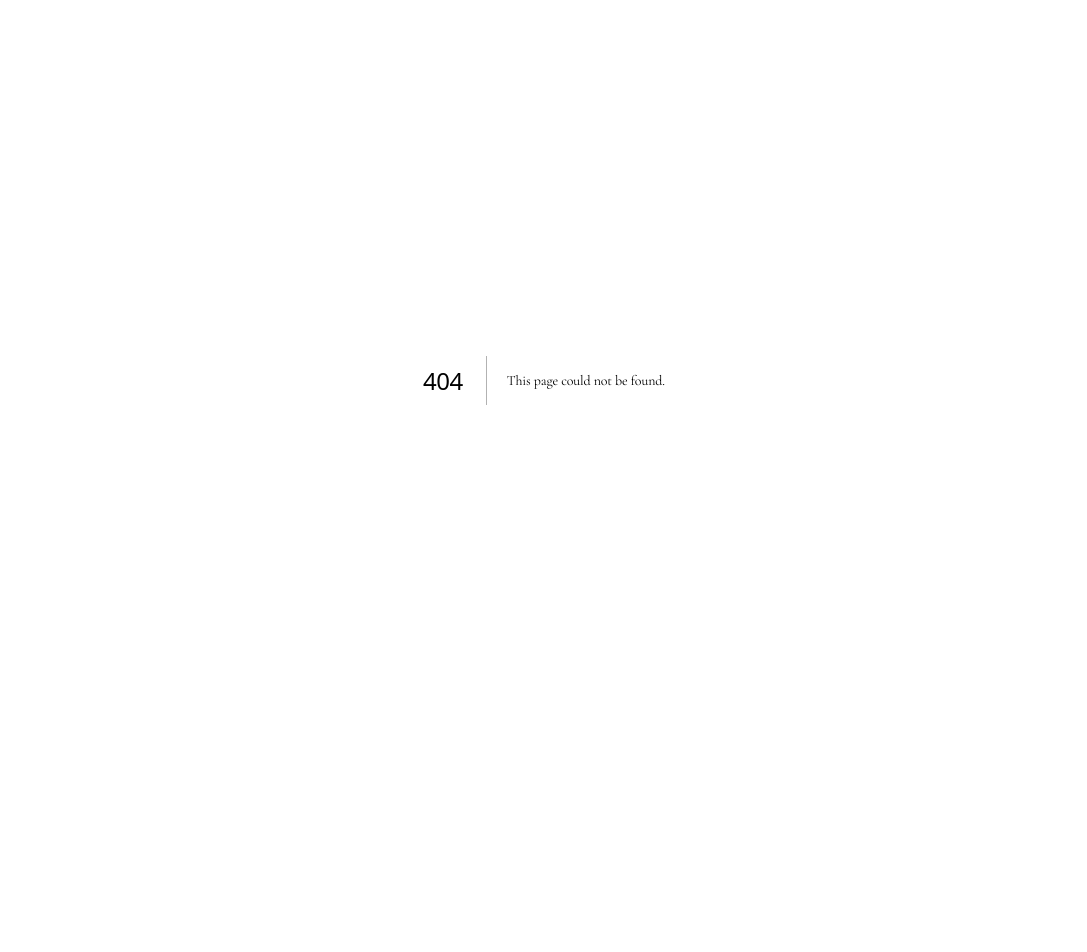
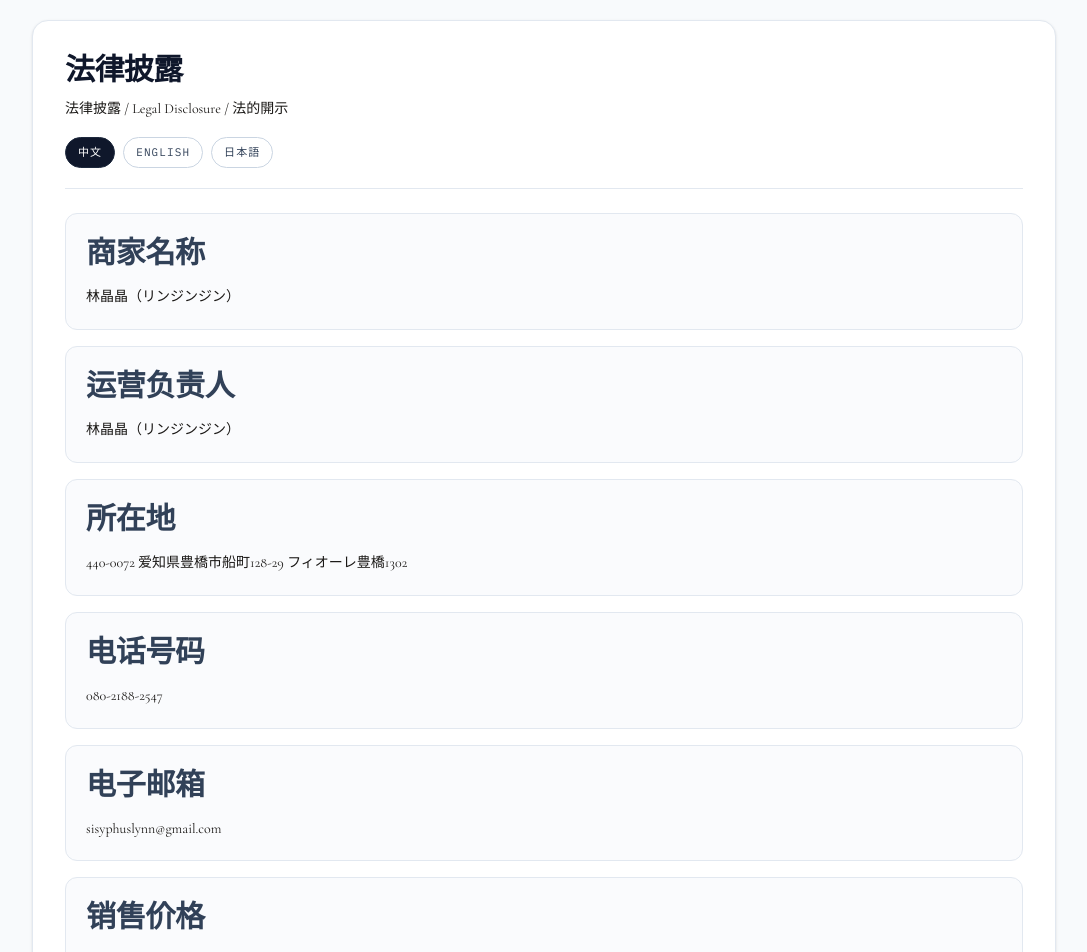
Before and after one commit to linsharon/linsharon, a Next.js app in the folder retro-paper-site/: page /legal-disclosure in a window 1280 px wide. Before the commit this address had no page. Shown: the part 20-972 px from the top of the page, without its empty margins (96-1183 px from the left). Before the commit the page ends 800 px from the top, so only its background shows below. Built offline with nearby package versions, Linux system fonts and the light colour scheme.

Commit message:
feat: add legal disclosure page and footer/legal UI updates

```diff
--- a/retro-paper-site/src/app/layout.tsx
+++ b/retro-paper-site/src/app/layout.tsx
@@ -29,6 +29,11 @@ const rounded = Nunito({
 export const metadata: Metadata = {
   title: "ResearchIC",
   description: "ResearchIC three-realm website",
+  icons: {
+    icon: "/icon.svg",
+    shortcut: "/icon.svg",
+    apple: "/icon.svg",
+  },
 };
 
 export default function RootLayout({
--- /dev/null
+++ b/retro-paper-site/src/app/legal-disclosure/page.tsx
@@ -0,0 +1,204 @@
+"use client";
+
+import { useState } from "react";
+
+type Locale = "zh" | "en" | "ja";
+
+type DisclosureItem = {
+  titleZh: string;
+  titleEn: string;
+  titleJa: string;
+  zh: string;
+  en: string;
+  ja: string;
+};
+
+const localeLabels: { value: Locale; label: string }[] = [
+  { value: "zh", label: "中文" },
+  { value: "en", label: "English" },
+  { value: "ja", label: "日本語" },
+];
+
+const pageTitleByLocale: Record<Locale, string> = {
+  zh: "法律披露",
+  en: "Legal Disclosure",
+  ja: "法的開示",
+};
+
+const disclosures: DisclosureItem[] = [
+  {
+    titleZh: "商家名称",
+    titleEn: "Merchant",
+    titleJa: "販売業者",
+    zh: "林晶晶（リンジンジン）",
+    en: "Jingjing Lin",
+    ja: "林晶晶（リンジンジン）",
+  },
+  {
+    titleZh: "运营负责人",
+    titleEn: "Responsible person",
+    titleJa: "運営責任者",
+    zh: "林晶晶（リンジンジン）",
+    en: "Jingjing Lin",
+    ja: "林晶晶（リンジンジン）",
+  },
+  {
+    titleZh: "所在地",
+    titleEn: "Address",
+    titleJa: "所在地",
+    zh: "440-0072 爱知県豊橋市船町128-29 フィオーレ豊橋1302",
+    en: "440-0072, 128-29 Funamachi, Toyohashi-shi, Aichi, Fiore Toyohashi 1302, Japan",
+    ja: "〒440-0072 愛知県豊橋市船町128-29 フィオーレ豊橋1302",
+  },
+  {
+    titleZh: "电话号码",
+    titleEn: "Telephone",
+    titleJa: "電話番号",
+    zh: "080-2188-2547",
+    en: "080-2188-2547",
+    ja: "080-2188-2547",
+  },
+  {
+    titleZh: "电子邮箱",
+    titleEn: "Email",
+    titleJa: "メールアドレス",
+    zh: "sisyphuslynn@gmail.com",
+    en: "sisyphuslynn@gmail.com",
+    ja: "sisyphuslynn@gmail.com",
+  },
+  {
+    titleZh: "销售价格",
+    titleEn: "Price of sales",
+    titleJa: "販売価格",
+    zh: "各计划的购买页面上显示的金额（标价通常包含消费税）。",
+    en: "The amount displayed on the purchase page for each plan (the listed price usually includes GST).",
+    ja: "各プランの購入ページに表示される金額（表示価格には通常、消費税が含まれます）。",
+  },
+  {
+    titleZh: "商品外费用",
+    titleEn: "Other costs",
+    titleJa: "商品代金以外の必要料金",
+    zh: "互联网连接费用及其他通信费用由客户自行承担。",
+    en: "Internet connection fees and other communication costs are the responsibility of the customer.",
+    ja: "インターネット接続料およびその他の通信費はお客様のご負担となります。",
+  },
+  {
+    titleZh: "支付方式",
+    titleEn: "Payment method",
+    titleJa: "支払方法",
+    zh: "信用卡付款。",
+    en: "Credit Card Payments.",
+    ja: "クレジットカード決済。",
+  },
+  {
+    titleZh: "支付时期",
+    titleEn: "Period of payment",
+    titleJa: "支払時期",
+    zh: "按月/按年订阅：初次付款在申请时扣费。次月起在每月/每年的同一天自动扣费。按次付费：根据选择的具体服务，单次计费。",
+    en: "Monthly/Yearly Subscription: Initial payment is deducted upon application. From the following month, automatic payments are made on the same day each month/year. Pay-per-Use: Billed per use based on the specific service selected.",
+    ja: "月額・年額サブスクリプション：初回決済は申込時に行われます。翌月以降は毎月・毎年の同日に自動課金されます。都度課金：選択した具体的なサービスに応じて1回ごとに課金されます。",
+  },
+  {
+    titleZh: "交付时间",
+    titleEn: "Delivery of goods/services",
+    titleJa: "商品の引渡時期",
+    zh: "支付流程完成后，通过微信或者邮件和商家取得联系，安排服务时间。",
+    en: "After the payment process is completed, contact the merchant via WeChat or email to arrange a service time.",
+    ja: "決済完了後、WeChatまたはメールで販売事業者へご連絡いただき、サービス実施日時を調整します。",
+  },
+  {
+    titleZh: "退换与取消",
+    titleEn: "Return or cancellation of goods/services",
+    titleJa: "返品・交換・キャンセル",
+    zh: "由于提供的是数字内容/服务，支付完成后不支持退款。如果是订阅服务，客户可以随时在设置页面取消下一次续费。取消后，服务可继续使用至当前计费周期结束。",
+    en: "Since this is digital content/service, refunds are not supported after payment. For subscription services, customers can cancel the next renewal at any time through the settings page. After cancellation, the service can continue to be used until the end of the current billing cycle.",
+    ja: "本サービスはデジタルコンテンツ・サービスのため、決済完了後の返金には対応していません。サブスクリプションの場合、設定ページから次回更新をいつでも解約できます。解約後も、現在の課金期間終了まではサービスをご利用いただけます。",
+  },
+  {
+    titleZh: "运行环境",
+    titleEn: "Operating environment",
+    titleJa: "動作環境",
+    zh: "可以在主流浏览器（Chrome, Safari, Firefox, Edge）的最新版本上运行。",
+    en: "It can run on the latest versions of major browsers (Chrome, Safari, Firefox, Edge).",
+    ja: "主要ブラウザ（Chrome、Safari、Firefox、Edge）の最新バージョンで動作します。",
+  },
+];
+
+export default function LegalDisclosurePage() {
+  const [locale, setLocale] = useState<Locale>("zh");
+
+  const getTitle = (item: DisclosureItem) => {
+    if (locale === "en") {
+      return item.titleEn;
+    }
+
+    if (locale === "ja") {
+      return item.titleJa;
+    }
+
+    return item.titleZh;
+  };
+
+  const getContent = (item: DisclosureItem) => {
+    if (locale === "en") {
+      return item.en;
+    }
+
+    if (locale === "ja") {
+      return item.ja;
+    }
+
+    return item.zh;
+  };
+
+  return (
+    <main className="min-h-screen bg-slate-50 px-4 py-10 text-slate-900 sm:px-6 lg:px-8">
+      <div className="mx-auto max-w-5xl rounded-2xl border border-slate-200 bg-white p-6 shadow-sm sm:p-8">
+        <header className="border-b border-slate-200 pb-5">
+          <h1 className="text-2xl font-semibold tracking-tight text-slate-900 sm:text-3xl">
+            {pageTitleByLocale[locale]}
+          </h1>
+          <p className="mt-2 text-sm text-slate-600">法律披露 / Legal Disclosure / 法的開示</p>
+
+          <div className="mt-4 flex flex-wrap gap-2">
+            {localeLabels.map((option) => {
+              const active = option.value === locale;
+
+              return (
+                <button
+                  key={option.value}
+                  type="button"
+                  onClick={() => setLocale(option.value)}
+                  className={`rounded-full border px-3 py-1.5 font-design text-[11px] uppercase tracking-[0.1em] transition ${
+                    active
+                      ? "border-slate-800 bg-slate-900 text-white"
+                      : "border-slate-300 bg-white text-slate-700 hover:bg-slate-100"
+                  }`}
+                  aria-pressed={active}
+                >
+                  {option.label}
+                </button>
+              );
+            })}
+          </div>
+        </header>
+
+        <section className="mt-6 space-y-4">
+          {disclosures.map((item) => (
+            <article
+              key={item.titleEn}
+              className="rounded-xl border border-slate-200 bg-slate-50/70 p-4 sm:p-5"
+            >
+              <h2 className="text-sm font-semibold uppercase tracking-wide text-slate-700">
+                {getTitle(item)}
+              </h2>
+              <div className="mt-3">
+                <p className="mt-1 text-sm leading-relaxed text-slate-800">{getContent(item)}</p>
+              </div>
+            </article>
+          ))}
+        </section>
+      </div>
+    </main>
+  );
+}
--- a/retro-paper-site/src/app/page.tsx
+++ b/retro-paper-site/src/app/page.tsx
@@ -1,6 +1,7 @@
 "use client";
 
-import { useState } from "react";
+import { useEffect, useRef, useState } from "react";
+import Link from "next/link";
 import MainLayout from "@/components/MainLayout";
 import BookProgress from "@/components/BookProgress";
 import INovelPanel from "@/components/INovelPanel";
@@ -20,6 +21,27 @@ function DonateDropdown({
 }: {
   lang: Lang;
 }) {
+  const [isOpen, setIsOpen] = useState(false);
+  const menuRef = useRef<HTMLDivElement | null>(null);
+
+  useEffect(() => {
+    const handlePointerDown = (event: MouseEvent) => {
+      if (!menuRef.current) {
+        return;
+      }
+
+      const target = event.target;
+      if (target instanceof Node && !menuRef.current.contains(target)) {
+        setIsOpen(false);
+      }
+    };
+
+    document.addEventListener("mousedown", handlePointerDown);
+    return () => {
+      document.removeEventListener("mousedown", handlePointerDown);
+    };
+  }, []);
+
   const fundingOptions: FundingOption[] = [
     {
       label: "PayPal",
@@ -32,35 +54,42 @@ function DonateDropdown({
   ];
 
   return (
-    <details className="group relative">
-      <summary
+    <div ref={menuRef} className="relative">
+      <button
+        type="button"
+        onClick={() => setIsOpen((prev) => !prev)}
         className="inline-flex list-none cursor-pointer items-center rounded-full border border-amber-300/80 bg-amber-100/90 px-3 py-1.5 font-design text-[11px] font-semibold uppercase tracking-[0.14em] text-amber-900 transition hover:bg-amber-200/80 [&::-webkit-details-marker]:hidden"
         aria-label={lang === "zh" ? "打开赞助菜单" : "Open donate menu"}
+        aria-expanded={isOpen}
       >
         Donate
-      </summary>
+      </button>
 
-      <div className="absolute right-0 top-[calc(100%+8px)] z-50 hidden w-52 rounded-md border border-amber-300/70 bg-white p-2 shadow-lg group-open:block">
+      {isOpen ? (
+        <div className="absolute right-0 top-[calc(100%+8px)] z-50 w-52 rounded-md border border-amber-300/70 bg-white p-2 shadow-lg">
         {fundingOptions.map((item) => (
           <a
             key={item.label}
             href={item.href}
             target="_blank"
             rel="noopener noreferrer"
+            onClick={() => setIsOpen(false)}
             className="flex w-full items-center rounded-md px-3 py-2 font-design text-[11px] uppercase tracking-[0.08em] text-amber-900 transition hover:bg-amber-100/70"
             aria-label={item.label}
           >
             {item.label}
           </a>
         ))}
-      </div>
-    </details>
+        </div>
+      ) : null}
+    </div>
   );
 }
 
 export default function Home() {
   const [lang, setLang] = useState<Lang>("zh");
   const [mobileMenuOpen, setMobileMenuOpen] = useState(false);
+  const currentYear = new Date().getFullYear();
 
   const navItems: { id: SectionId; label: string }[] =
     lang === "zh"
@@ -183,6 +212,20 @@ export default function Home() {
       />
 
       <ContactPanel lang={lang} />
+
+      <footer className="mt-4 border-t border-slate-200/70 bg-slate-50/80 px-4 py-4 sm:px-6 lg:px-8">
+        <div className="mx-auto flex w-full max-w-7xl flex-wrap items-center justify-between gap-2">
+          <Link
+            href="/legal-disclosure"
+            className="font-design text-[11px] uppercase tracking-[0.14em] text-slate-700 transition hover:text-slate-950"
+          >
+            {lang === "zh" ? "法律披露" : "Legal Disclosure"}
+          </Link>
+          <p className="font-design text-[11px] uppercase tracking-[0.1em] text-slate-500">
+            © {currentYear} ResearchIC. {lang === "zh" ? "保留所有权利。" : "All rights reserved."}
+          </p>
+        </div>
+      </footer>
     </div>
   );
 }
--- a/retro-paper-site/src/components/DesignPanel.tsx
+++ b/retro-paper-site/src/components/DesignPanel.tsx
@@ -46,7 +46,7 @@ const tools: ToolCard[] = [
     summaryZh: "一款指导初级研究生阅读和撰写研究论文的网络工具。",
     github: "https://github.com/linsharon/researchworkspace",
     vercel: "https://researchworkspace.vercel.app/",
-    previewEnabled: false,
+    previewEnabled: true,
   },
 ];
 
```
Also changed, not shown: retro-paper-site/src/app/icon.svg (added), 1 other file (tests, documents, lock files or other folders).
